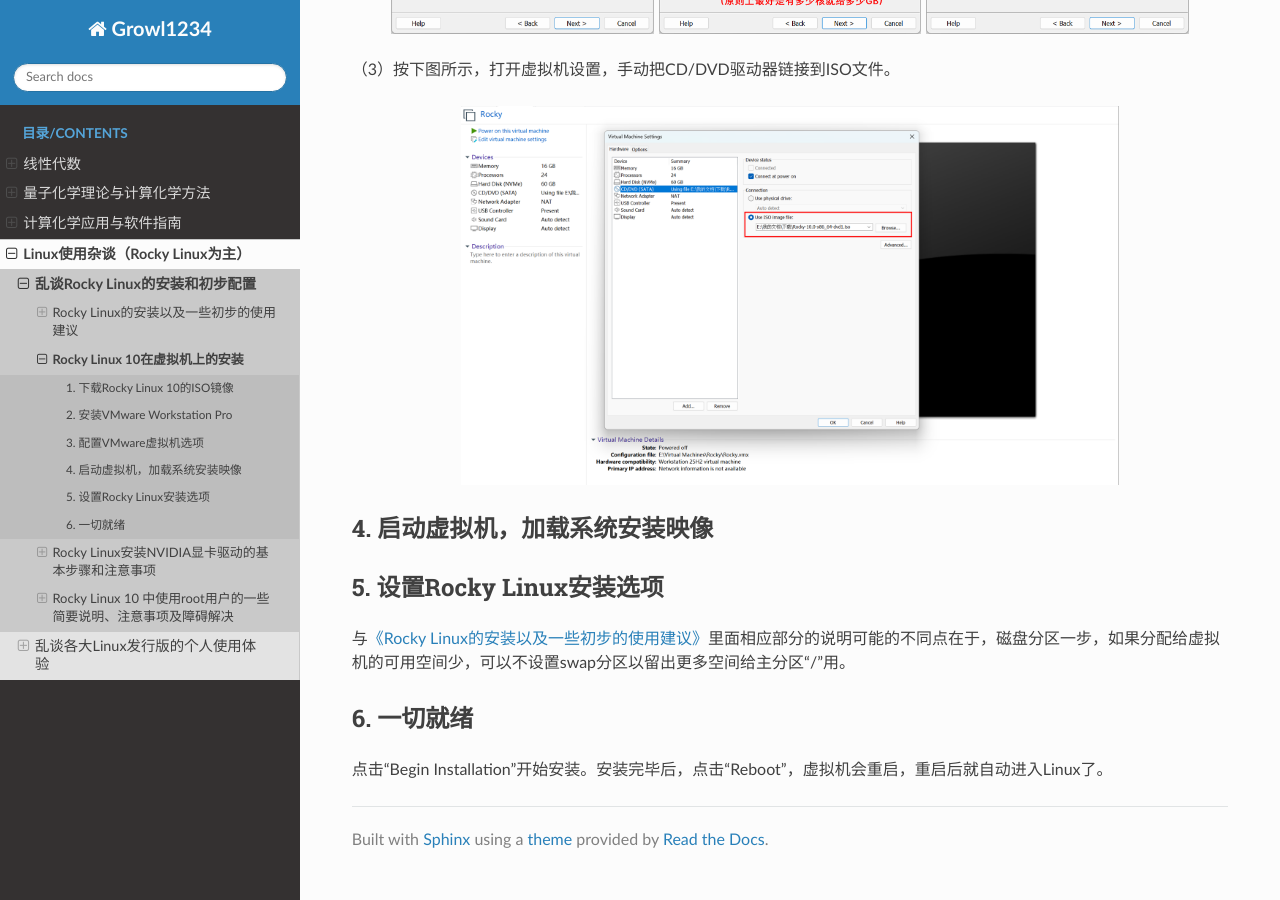
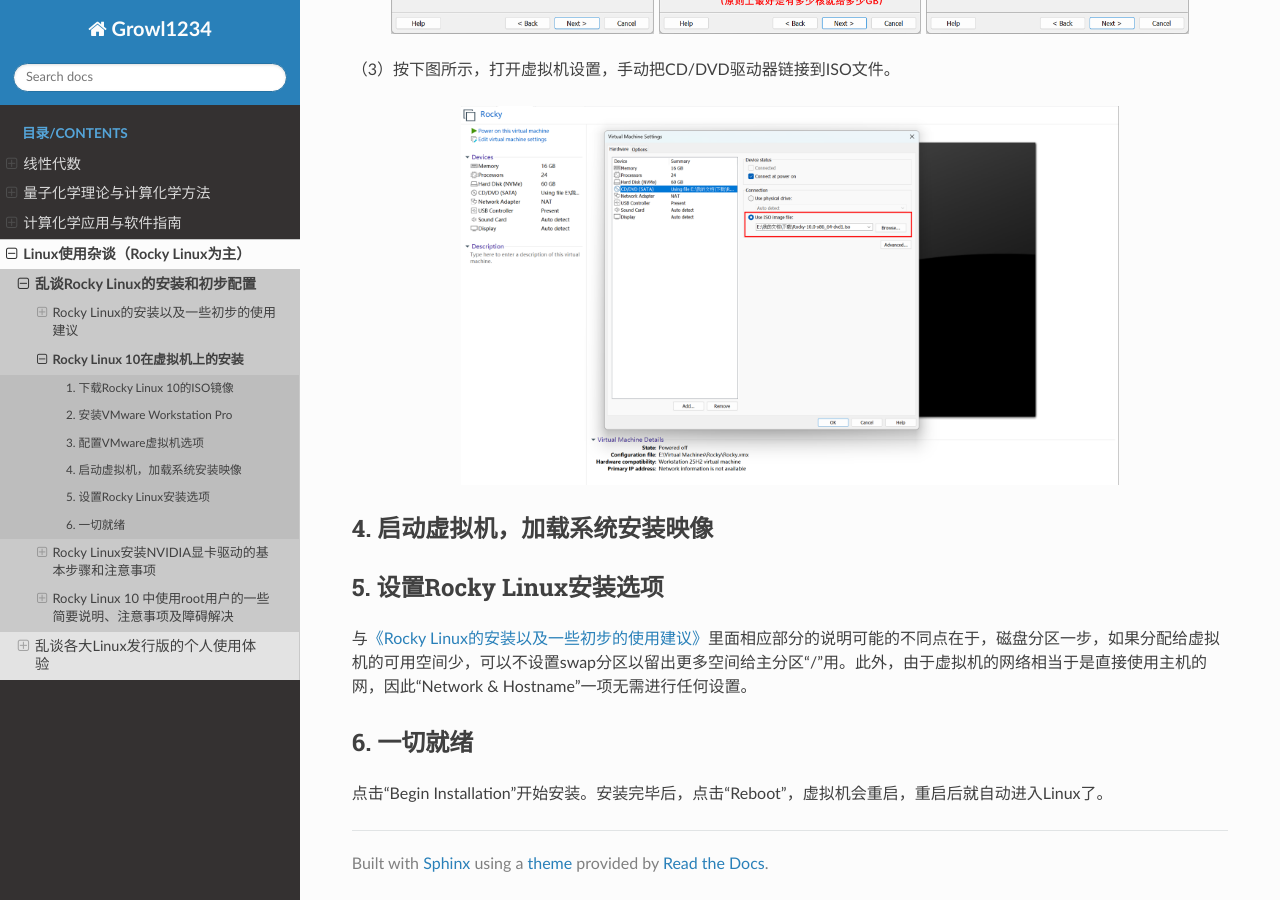
Before and after one commit to Growl1234/RTDProject, a Sphinx documentation site: the page built from source/linux/rocky/vmware_installation.md, in a window 1280 px wide and 900 px high, scrolled down 1165 px. Built offline with Sphinx 7.4.7 and the Read the Docs theme 3.1.0, drawn with Linux system fonts in a browser that asks for light colours.

Commit message:
Update vmware_installation.md

```diff
--- a/source/linux/rocky/vmware_installation.md
+++ b/source/linux/rocky/vmware_installation.md
@@ -35,7 +35,7 @@
 
 ### 5. 设置Rocky Linux安装选项
 
-与[《Rocky Linux的安装以及一些初步的使用建议》](/linux/rocky/installation/)里面相应部分的说明可能的不同点在于，磁盘分区一步，如果分配给虚拟机的可用空间少，可以不设置swap分区以留出更多空间给主分区“/”用。
+与[《Rocky Linux的安装以及一些初步的使用建议》](/linux/rocky/installation/)里面相应部分的说明可能的不同点在于，磁盘分区一步，如果分配给虚拟机的可用空间少，可以不设置swap分区以留出更多空间给主分区“/”用。此外，由于虚拟机的网络相当于是直接使用主机的网，因此“Network & Hostname”一项无需进行任何设置。
 
 ### 6. 一切就绪
 
```
